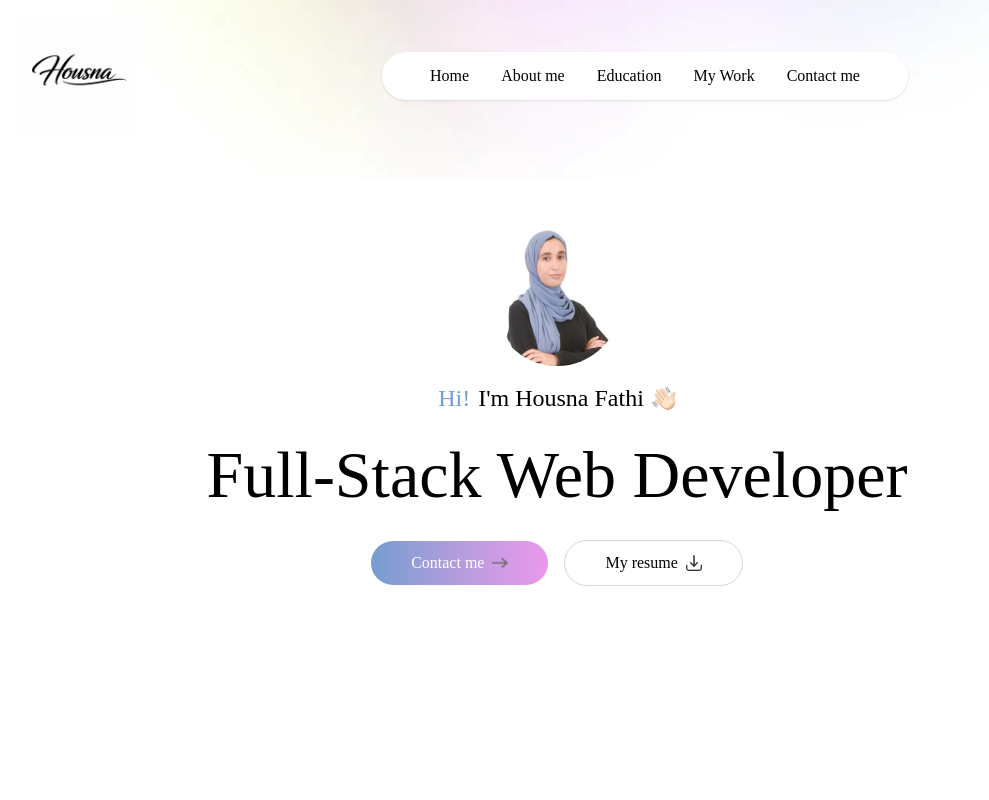
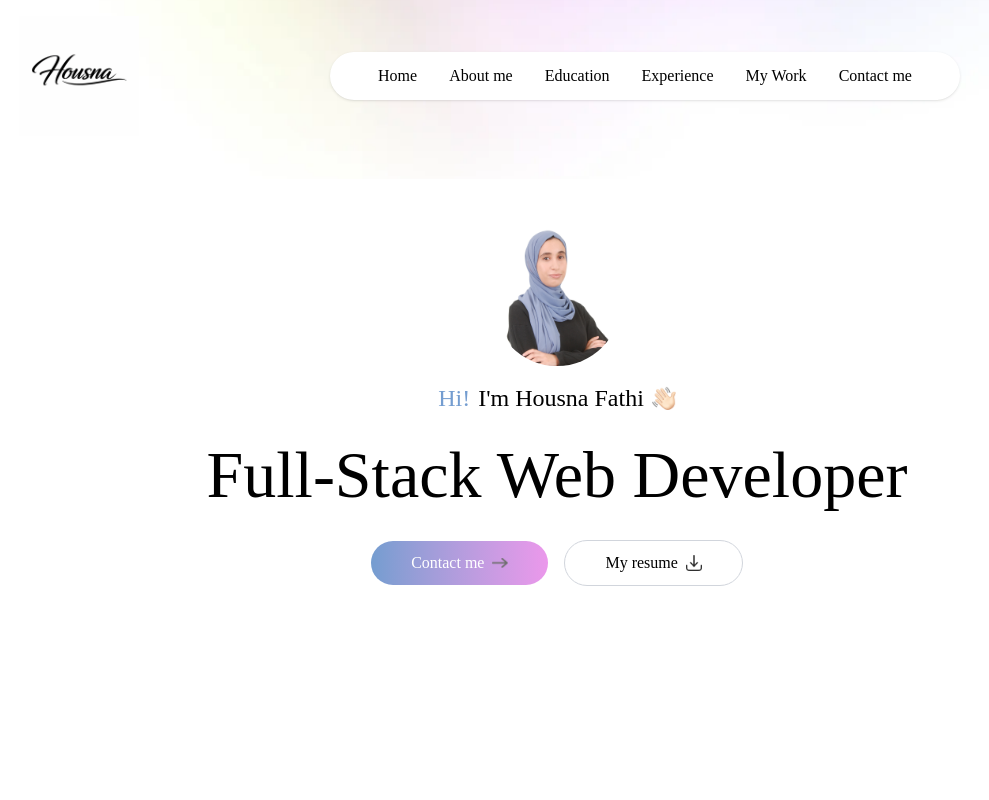
Before and after one commit to housna11/Portfolio, a React (Vite) app: page / in a window 1280 px wide. Shown: the top 800 px of the page, without its empty margins (83-1072 px from the left). Built offline with nearby package versions, Linux system fonts and the light colour scheme; a web font is replaced by a local one.

Commit message:
Update Navbar component

```diff
--- a/src/Components/Footer.jsx
+++ b/src/Components/Footer.jsx
@@ -17,6 +17,7 @@ export default function Footer() {
             <li><a href="#" className="hover:text-[#749DD0] transition">Home</a></li>
             <li><a href="#about" className="hover:text-[#749DD0] transition">About</a></li>
             <li><a href="#education" className="hover:text-[#749DD0] transition">Education</a></li>
+            <li><a href="#experience" className="hover:text-[#749DD0] transition">Experience</a></li>
             <li><a href="#work" className="hover:text-[#749DD0] transition">My Work</a></li>
             <li><a href="#contact" className="hover:text-[#749DD0] transition">Contact</a></li>
           </ul>
--- a/src/Components/Navbar.jsx
+++ b/src/Components/Navbar.jsx
@@ -37,7 +37,7 @@ export default function Navbar() {
                     <img src="/housnaa.png" alt="Logo" className="w-30 cursor-pointer mr-14" />
                 </a>
 
-                <ul ref={navLinkRef} className="hidden md:flex flex-col md:flex-row items-center gap-6 lg:gap-8 rounded-full px-12 py-3 bg-white shadow-sm bg-opacity-50 font-Outfit">
+                <ul ref={navLinkRef} className="hidden md:flex flex-col md:flex-row items-center gap-6 lg:gap-8 rounded-full px-12 py-3 bg-white shadow-sm bg-opacity-50 font-Outfit hover:scale-105">
                     <li>
                         <a className="hover:text-gray-500 transition relative after:absolute after:-bottom-1 after:left-0 after:w-full after:h-1 after:bg-[#749DD0] after:scale-x-0 hover:after:scale-x-100 after:origin-left after:transition-transform" href="#">Home</a>
                     </li>
@@ -46,6 +46,9 @@ export default function Navbar() {
                     </li>
                     <li>
                         <a className="hover:text-gray-500 transition relative after:absolute after:-bottom-1 after:left-0 after:w-full after:h-1 after:bg-[#749DD0] after:scale-x-0 hover:after:scale-x-100 after:origin-left after:transition-transform" href="#education">Education</a>
+                    </li>
+                    <li>
+                        <a className="hover:text-gray-500 transition relative after:absolute after:-bottom-1 after:left-0 after:w-full after:h-1 after:bg-[#749DD0] after:scale-x-0 hover:after:scale-x-100 after:origin-left after:transition-transform" href="#experience">Experience</a>
                     </li>
                     <li>
                         <a className="hover:text-gray-500 transition relative after:absolute after:-bottom-1 after:left-0 after:w-full after:h-1 after:bg-[#749DD0] after:scale-x-0 hover:after:scale-x-100 after:origin-left after:transition-transform" href="#work">My Work</a>
@@ -72,6 +75,7 @@ export default function Navbar() {
                     <li><a href="#top" onClick={closeMenu}>Home</a></li>
                     <li><a href="#about" onClick={closeMenu}>About me</a></li>
                     <li><a href="#education" onClick={closeMenu}>Education</a></li>
+                    <li><a href="#experience" onClick={closeMenu}>Experience</a></li>
                     <li><a href="#work" onClick={closeMenu}>My Work</a></li>
                     <li><a href="#contact" onClick={closeMenu}>Contact me</a></li>
                 </ul>
```
